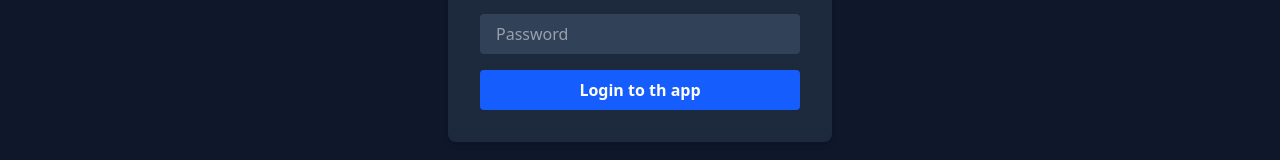
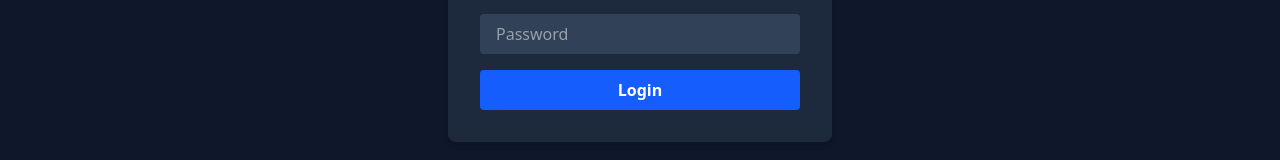
Before and after one commit to Chandus2003/CRM-Application-Frontend, a React (Vite) app: page /login in a window 1280 px wide. Shown: the part 394-554 px from the top of the page. Built offline with nearby package versions, Linux system fonts and the light colour scheme.

Commit message:
adding minor change

```diff
--- a/src/pages/Login.jsx
+++ b/src/pages/Login.jsx
@@ -35,7 +35,7 @@ export default function Login() {
             type="submit"
             className="w-full bg-blue-600 hover:bg-blue-700 py-2 rounded font-semibold"
           >
-            Login to th app
+            Login
           </button>
         </form>
       </div>
```
